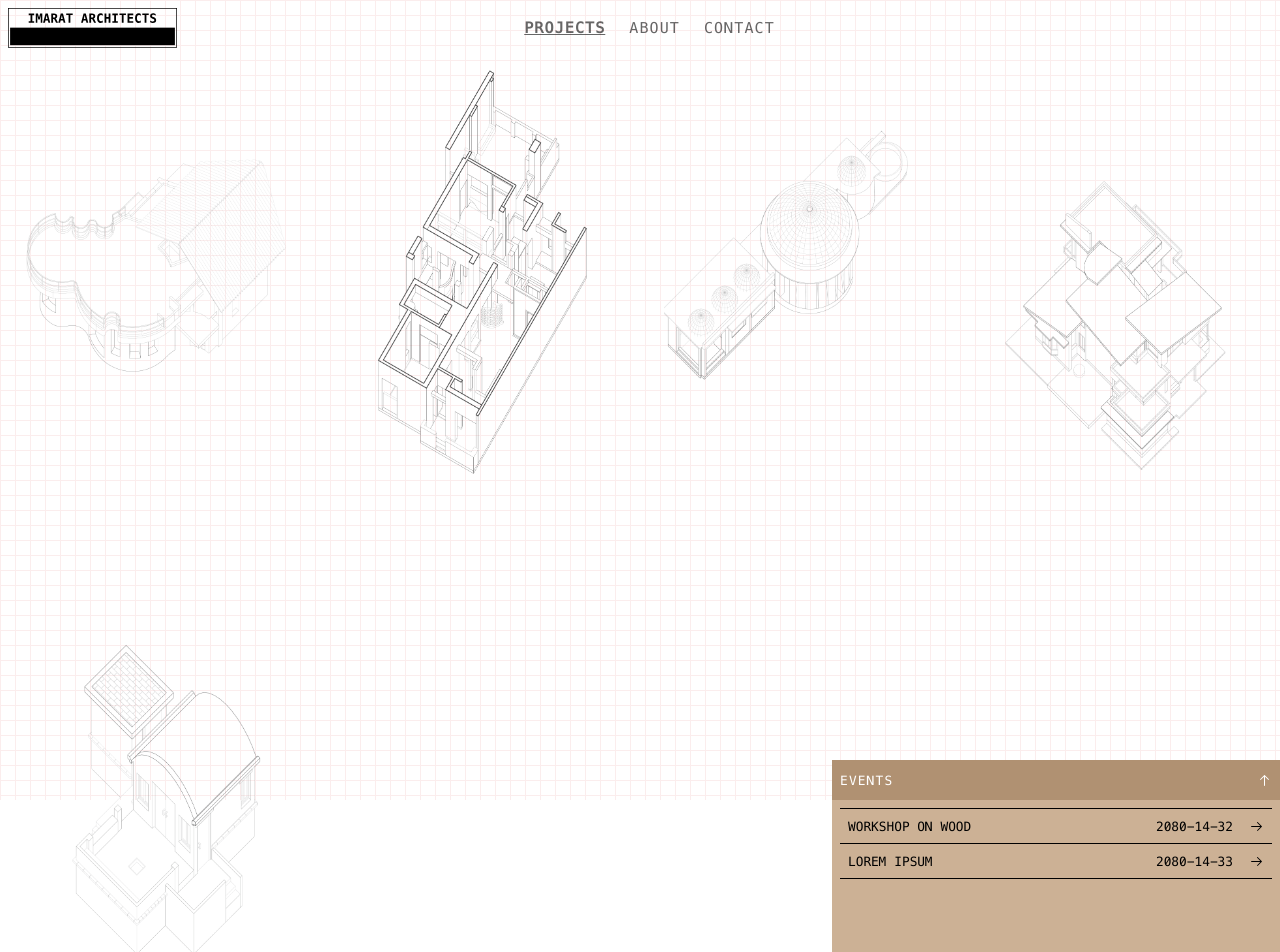
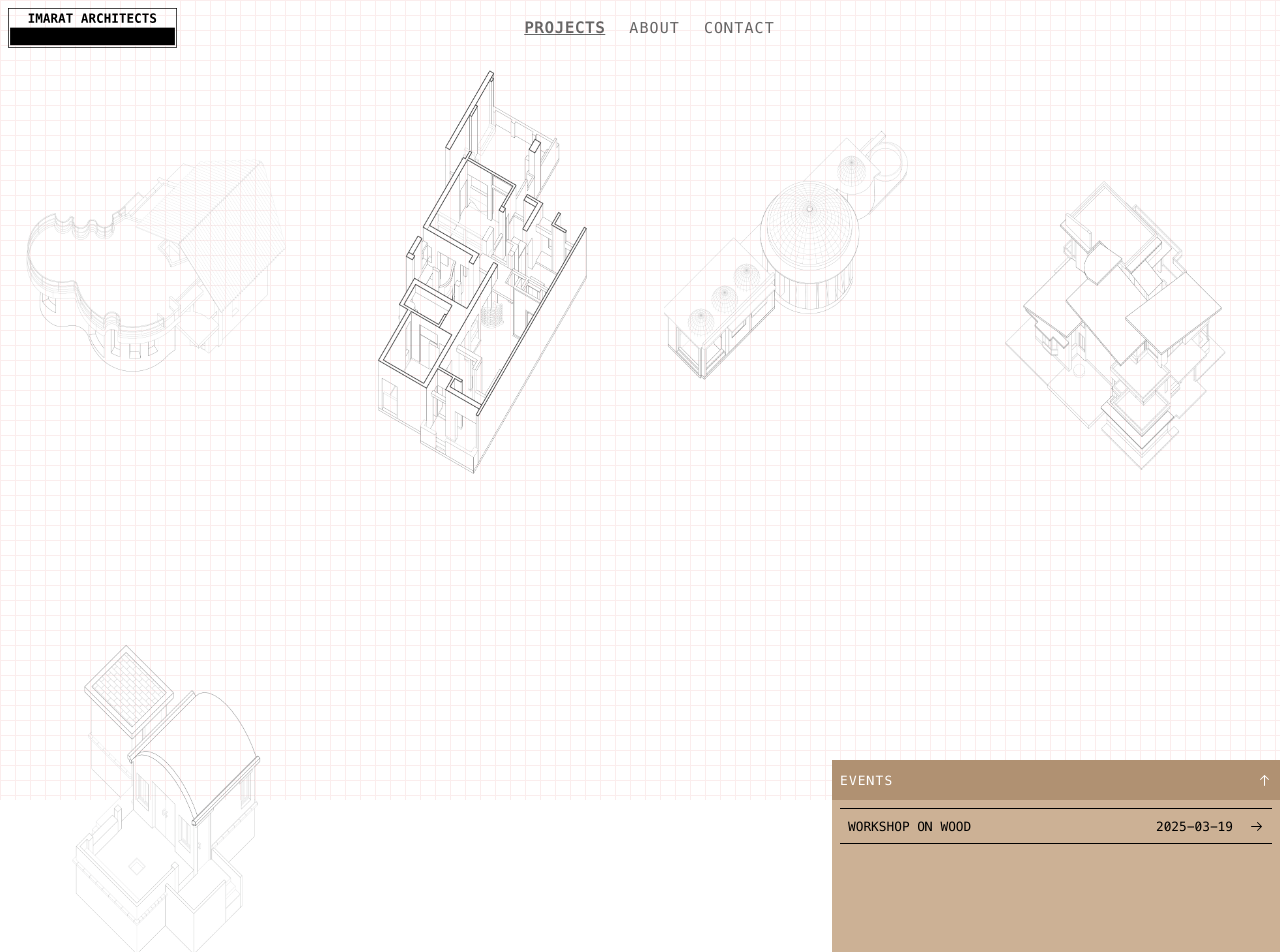
Before and after one commit to DivyanshuBali/imarat-next, a Next.js app: page /projects in a window 1280 px wide. Shown: the top 952 px of the page. Built offline with nearby package versions, Linux system fonts and the light colour scheme.

Commit message:
Remove dummy event data

```diff
--- a/src/app/_components/EventsPanel/EventsPanel.tsx
+++ b/src/app/_components/EventsPanel/EventsPanel.tsx
@@ -11,12 +11,7 @@ import { ArrowRightIcon } from "@radix-ui/react-icons";
 const EVENTS = [
   {
     title: "WORKSHOP ON WOOD",
-    date: "2080-14-32",
-    href: "",
-  },
-  {
-    title: "LOREM IPSUM",
-    date: "2080-14-33",
+    date: "2025-03-19",
     href: "",
   },
 ];
```
